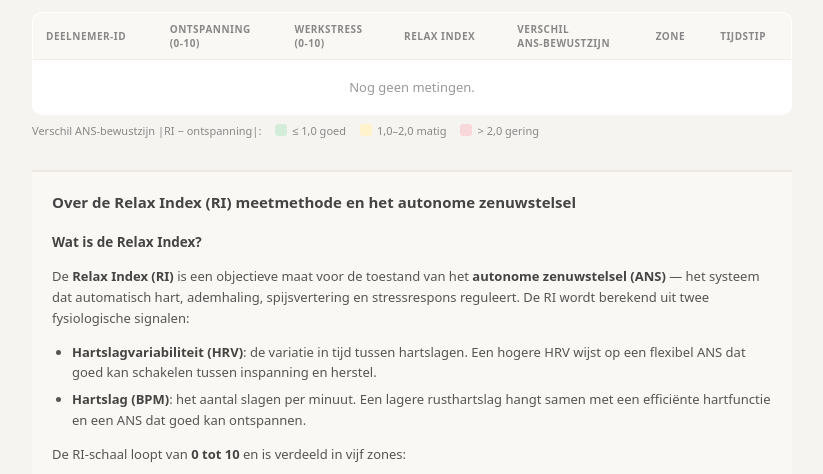
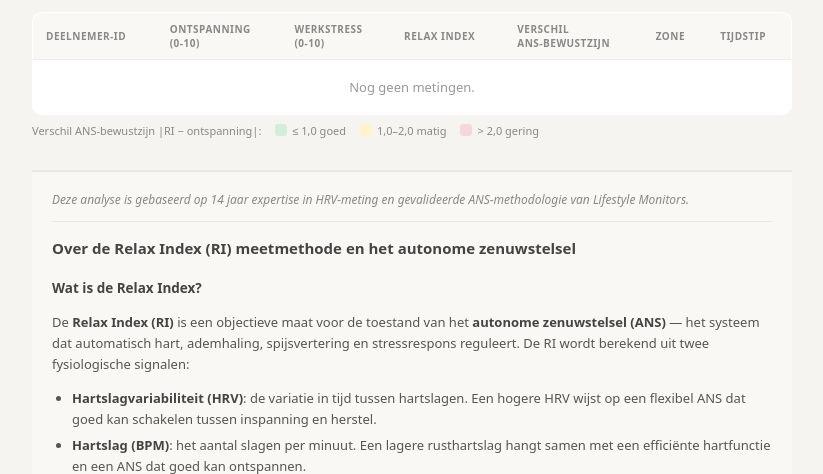
Before and after one commit to paulpannevis-svg/stresschecker, a Python web app: template templates/vb/group_report.html in a window 1280 px wide. Shown: the part 527-1001 px from the top of the page, without its empty margins (228-1051 px from the left). Run offline with Jinja, Linux system fonts and the light colour scheme; the template is opened without the code that fills it, so the values that code supplies are empty.

Commit message:
Deploy expanded ANS methodology footer + expertise credentialing
Voegt de expertise-regel ("14 jaar expertise in HRV-meting en gevalideerde
ANS-methodologie van Lifestyle Monitors") bovenaan de methodologie-footer toe,
met .expertise-note-styling (cursief, muted, onderstreept). Overige footer-secties
waren al aanwezig (3fac658): Wat is de RI / 5 canonieke zones / Waarom ANS-gezondheid
/ Ontspanning als investering + aanbevelingen / Verschil ANS-bewustzijn + caveat.
Rendert volledig en in juiste volgorde op scherm én in WeasyPrint-PDF.

Co-Authored-By: Claude Opus 4.8 (1M context) <noreply@anthropic.com>

```diff
--- a/templates/vb/group_report.html
+++ b/templates/vb/group_report.html
@@ -44,6 +44,7 @@
     .method{background:#faf8f4;border-top:2px solid #ece7df;border-radius:0 0 12px 12px;padding:18px 20px;margin-top:32px;font-size:13px;color:#555;line-height:1.6}
     .method h4{margin:0 0 10px;color:#444;font-size:15px}
     .method h5{margin:18px 0 8px;color:#444;font-size:13.5px;font-weight:700}
+    .method .expertise-note{color:#888;font-style:italic;font-size:12px;margin:0 0 14px;padding-bottom:12px;border-bottom:1px solid #ece7df}
     .method ul{margin:10px 0;padding-left:20px}
     .method li{margin:6px 0}
     .method strong{color:#444}
@@ -128,6 +129,8 @@
       <span><i style="background:#f8d7da"></i>&gt; 2,0 gering</span></div>
 
     <div class="method">
+      <p class="expertise-note">Deze analyse is gebaseerd op 14 jaar expertise in HRV-meting en
+        gevalideerde ANS-methodologie van Lifestyle Monitors.</p>
       <h4>Over de Relax Index (RI) meetmethode en het autonome zenuwstelsel</h4>
 
       <h5>Wat is de Relax Index?</h5>
```
